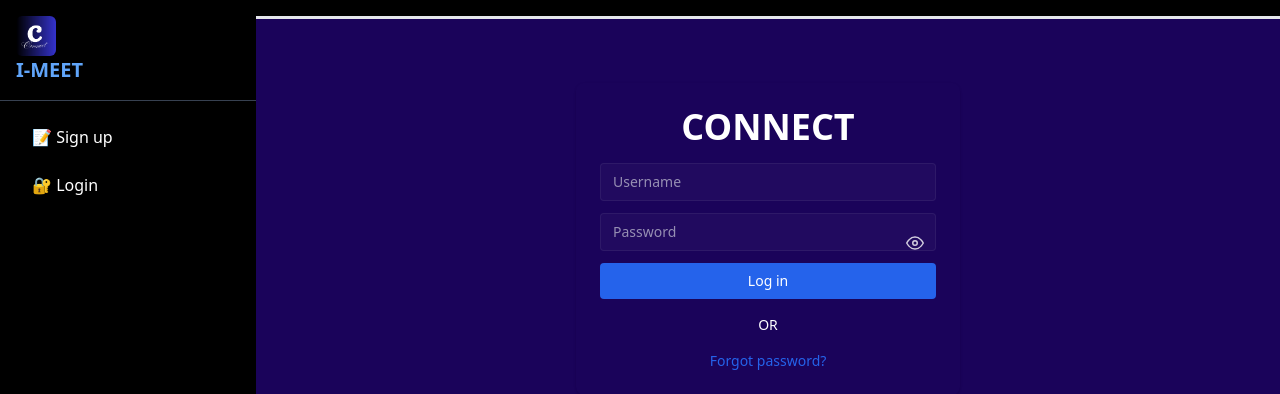
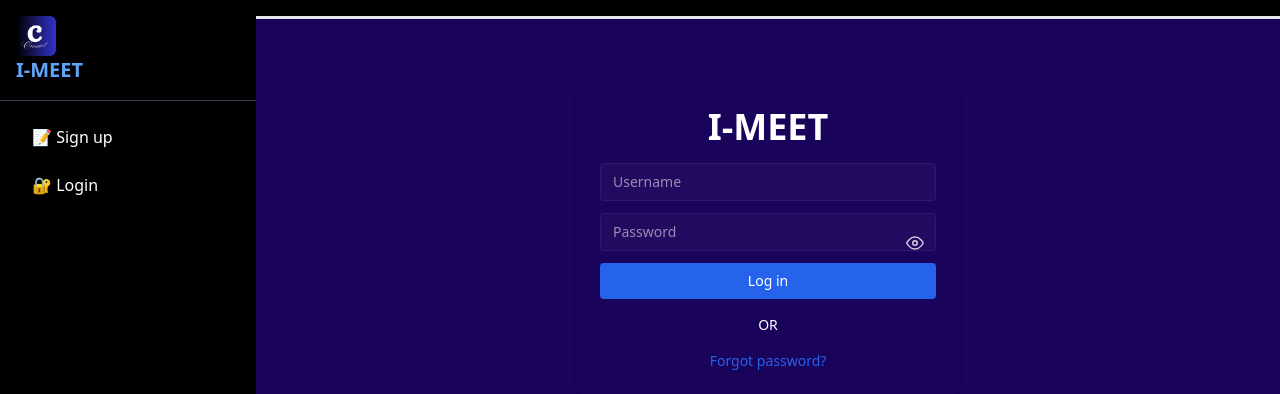
Before and after one commit to Giddy511/I-Meet, a Flask app: page /login in a window 1280 px wide. Shown: the top 394 px of the page. Run offline with Flask 2, Linux system fonts and the light colour scheme; some libraries are stand-ins or nearby versions.

Commit message:
Update login page title and content

```diff
--- a/templates/login.html
+++ b/templates/login.html
@@ -18,7 +18,7 @@
         <!-- right: login card -->
         <div class="flex flex-col items-center">
             <div class="w-full max-w-sm p-6 rounded-lg shadow" data-admin-theme-light="bg-white text-black" data-admin-theme-dark="bg-black text-white">
-                <h1 class="text-4xl font-sans font-extrabold text-center mb-4" data-admin-theme-light="text-black" data-admin-theme-dark="text-white">CONNECT</h1>
+                <h1 class="text-4xl font-sans font-extrabold text-center mb-4" data-admin-theme-light="text-black" data-admin-theme-dark="text-white">I-MEET</h1>
 
                 <form action="{{ url_for('Login') }}" method="post" class="space-y-3">
                     <input class="w-full border rounded px-3 py-2 text-sm" type="text" name="Username" placeholder="Username" required>
@@ -48,4 +48,5 @@
         </div>
     </div>
 </div>
+
 {% endblock %}
```
